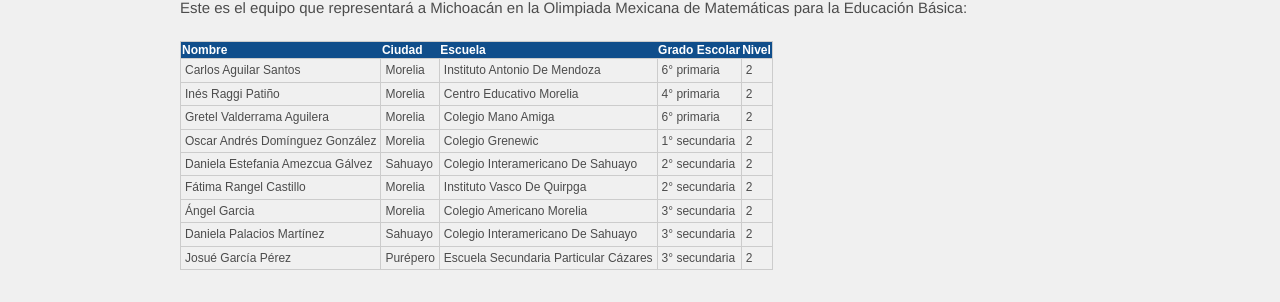
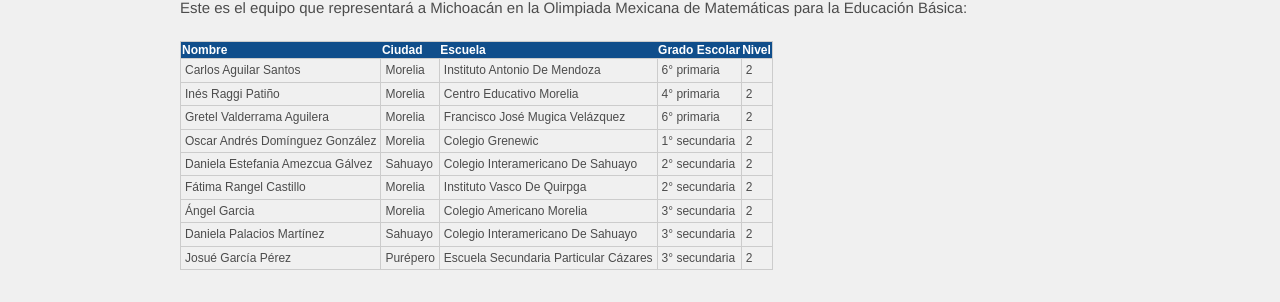
Before and after one commit to OlimpiadaMatematicasMichoacan/WOMM, a Jekyll site: the page built from _pages/resultados.md, in a window 1280 px wide and 1218 px high. Shown: the part 586-888 px from the top of the window. Built offline with Jekyll 4.4.1, drawn with Linux system fonts in a browser that asks for light colours.

```diff
--- a/_pages/resultados.md
+++ b/_pages/resultados.md
@@ -29,7 +29,7 @@
 <thead><tr class="tableizer-firstrow"><th>Nombre</th><th>Ciudad</th><th>Escuela</th><th>Grado Escolar</th><th>Nivel</th></tr></thead><tbody>
  <tr><td>Carlos Aguilar Santos</td><td>Morelia</td><td>Instituto Antonio De Mendoza</td><td>6° primaria</td><td>2</td></tr>
  <tr><td>Inés Raggi Patiño</td><td>Morelia</td><td>Centro Educativo Morelia</td><td>4° primaria</td><td>2</td></tr>
- <tr><td>Gretel Valderrama Aguilera</td><td>Morelia</td><td>Colegio Mano Amiga</td><td>6° primaria</td><td>2</td></tr>
+ <tr><td>Gretel Valderrama Aguilera</td><td>Morelia</td><td>Francisco José Mugica Velázquez</td><td>6° primaria</td><td>2</td></tr>
  <tr><td>Oscar Andrés Domínguez González</td><td>Morelia</td><td>Colegio Grenewic</td><td>1° secundaria</td><td>2</td></tr>
  <tr><td>Daniela Estefania Amezcua Gálvez</td><td>Sahuayo</td><td>Colegio Interamericano De Sahuayo</td><td>2° secundaria</td><td>2</td></tr>
  <tr><td>Fátima Rangel Castillo</td><td>Morelia</td><td>Instituto Vasco De Quirpga</td><td>2° secundaria</td><td>2</td></tr>
```
